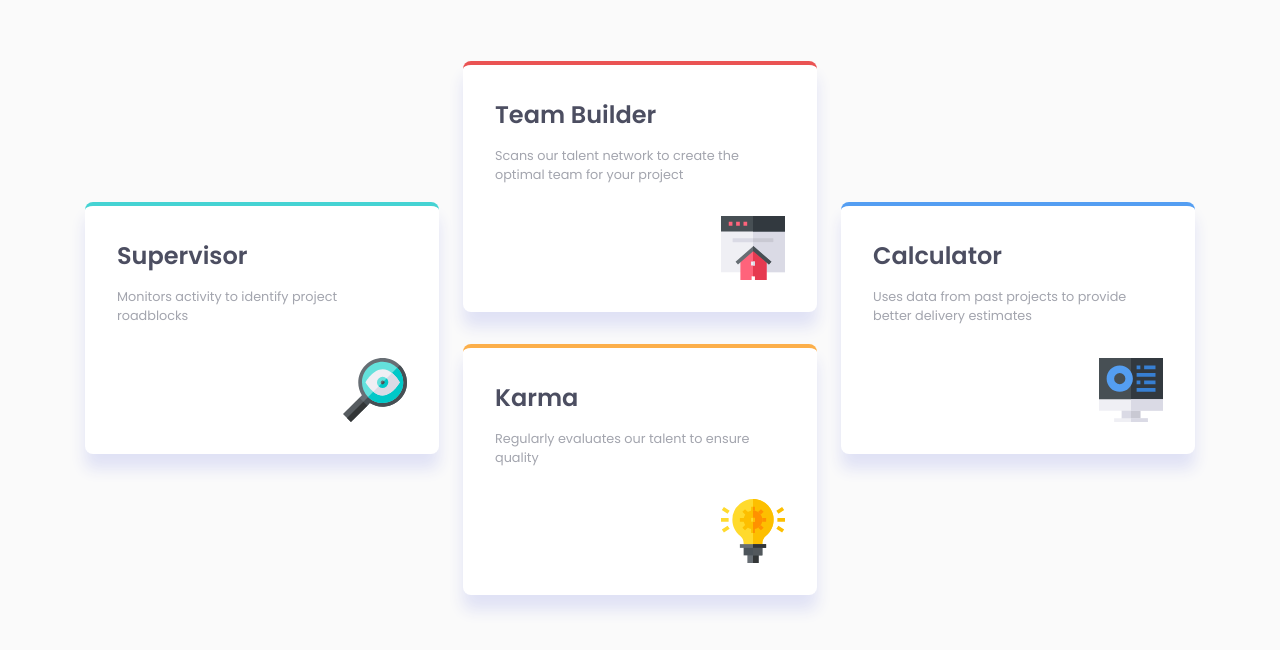
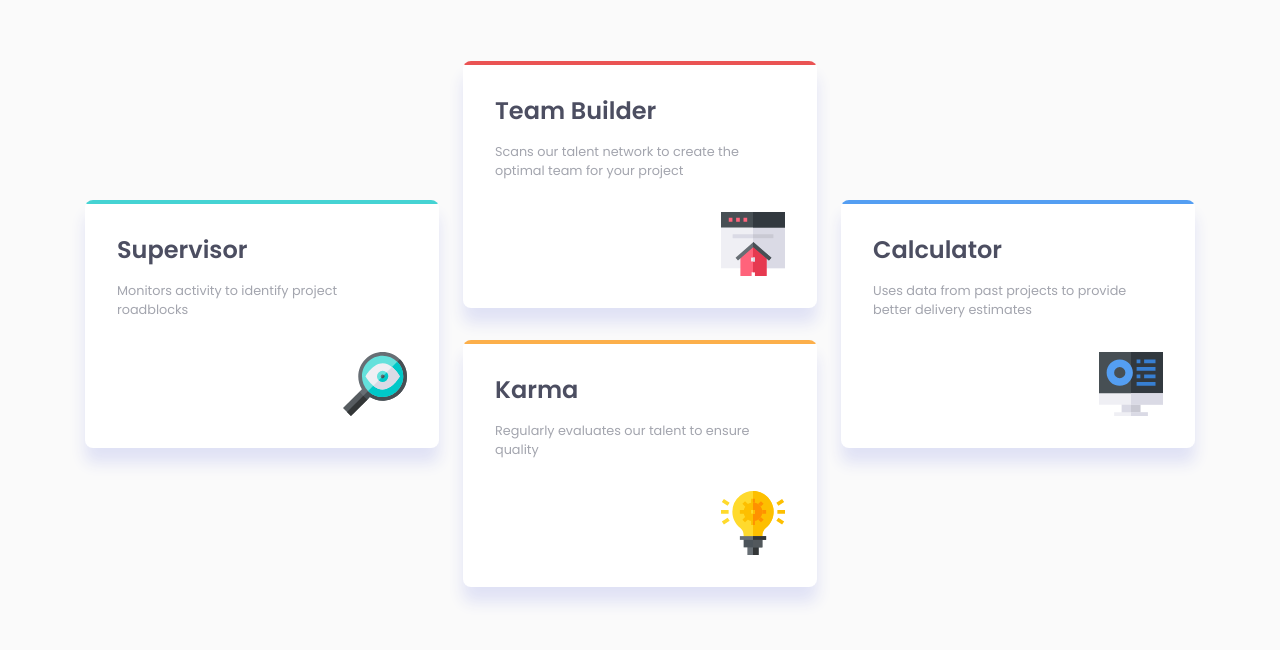
Before and after one commit to riccardofano/four-card-feature-section, a website built with Vite: page index.html in a window 1280 px wide. Shown: the part 252-902 px from the top of the page. Built offline with nearby package versions, Linux system fonts and the light colour scheme.

Commit message:
use pseudo elements instead of a border

```diff
--- a/style.scss
+++ b/style.scss
@@ -149,21 +149,31 @@ body {
 
 .card {
   padding: 2rem;
-  border-top: 4px solid;
   border-radius: 0.5rem;
+  overflow: hidden;
   box-shadow: 0 1em 1em var(--c-neutral-200);
   background-color: var(--c-neutral-50);
+  position: relative;
 }
 
-.card[data-color="red"] {
-  border-color: var(--c-primary-red);
+.card::after {
+  content: "";
+  position: absolute;
+  top: 0;
+  left: 0;
+  right: 0;
+  height: 4px;
 }
-.card[data-color="cyan"] {
-  border-color: var(--c-primary-cyan);
+
+.card[data-color="red"]::after {
+  background-color: var(--c-primary-red);
 }
-.card[data-color="orange"] {
-  border-color: var(--c-primary-orange);
+.card[data-color="cyan"]::after {
+  background-color: var(--c-primary-cyan);
 }
-.card[data-color="blue"] {
-  border-color: var(--c-primary-blue);
+.card[data-color="orange"]::after {
+  background-color: var(--c-primary-orange);
 }
+.card[data-color="blue"]::after {
+  background-color: var(--c-primary-blue);
+}
```
